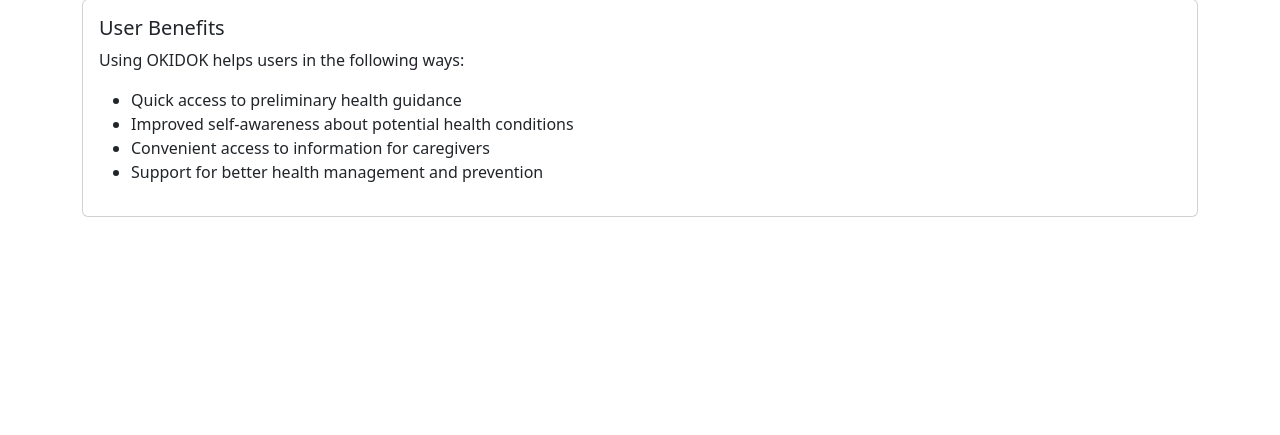
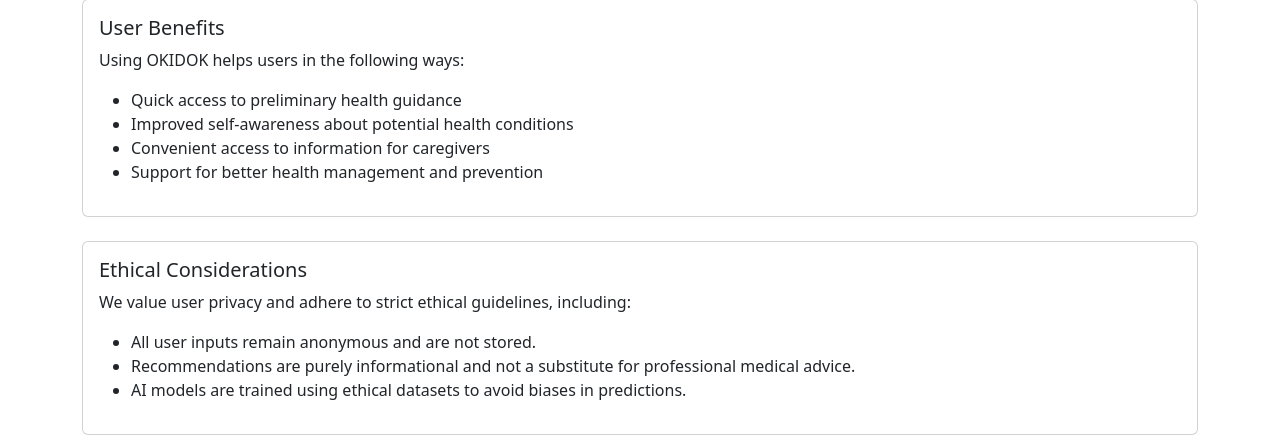
Before and after one commit to glngnbn/OKIDOK, a Flask app: page /blog in a window 1280 px wide. Shown: the part 1349-1784 px from the top of the page. Before the commit the page ends 1566 px from the top, so only its background shows below. Run offline with Flask 3, Linux system fonts and the light colour scheme; parts of the project's set-up code (start-up, migrations or seed data) failed here and were passed over.

Commit message:
Update blog.html

```diff
--- a/OKIDOK/templates/blog.html
+++ b/OKIDOK/templates/blog.html
@@ -101,6 +101,17 @@
   </div>
 </div>
 
+  <div class="card mt-4">
+  <div class="card-body">
+    <h5 class="card-title">Ethical Considerations</h5>
+    <p>We value user privacy and adhere to strict ethical guidelines, including:</p>
+    <ul>
+      <li>All user inputs remain anonymous and are not stored.</li>
+      <li>Recommendations are purely informational and not a substitute for professional medical advice.</li>
+      <li>AI models are trained using ethical datasets to avoid biases in predictions.</li>
+    </ul>
+  </div>
+</div>
 
     </div>
     <script src="https://cdn.jsdelivr.net/npm/bootstrap@5.3.1/dist/js/bootstrap.bundle.min.js" integrity="sha384-HwwvtgBNo3bZJJLYd8oVXjrBZt8cqVSpeBNS5n7C8IVInixGAoxmnlMuBnhbgrkm" crossorigin="anonymous"></script>
```
